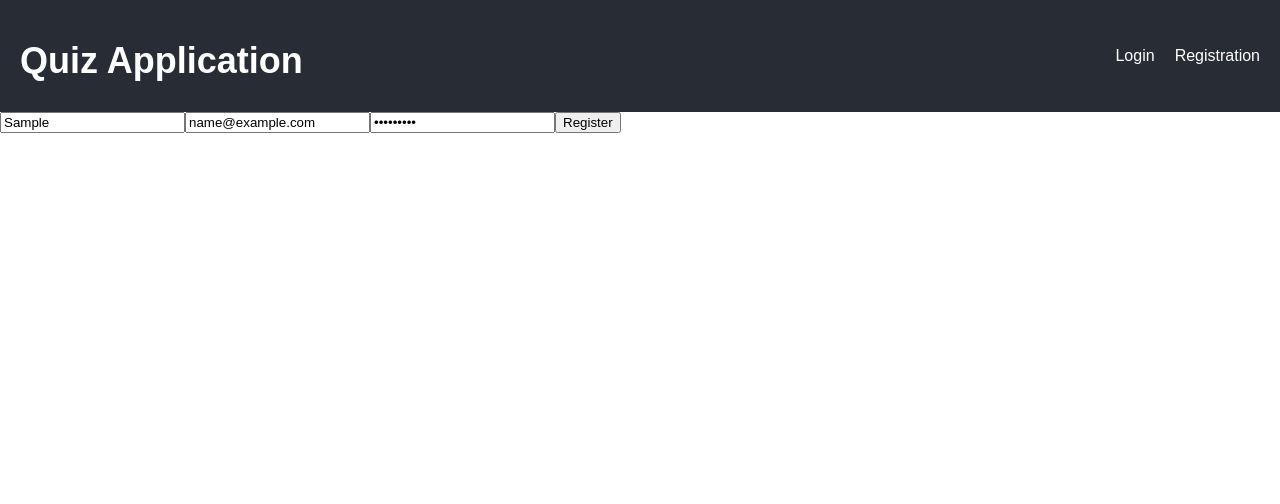
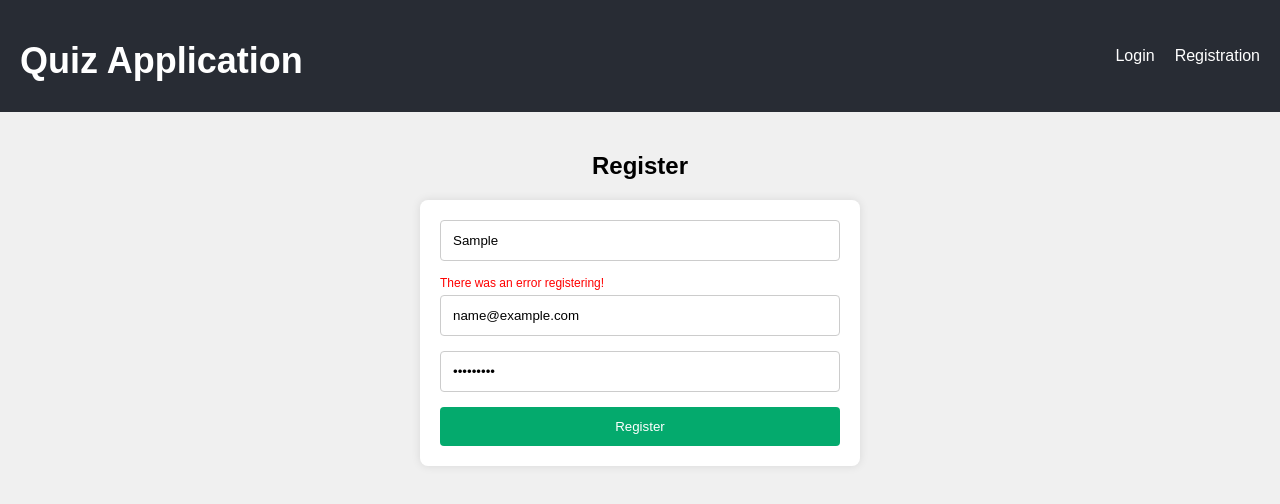
Before and after one commit to tajal1/quizapp-frontend, a React (Create React App) app: page /register in a window 1280 px wide. Both pictures are taken after typing "Sample", "name@example.com", "Sample123" into the empty fields and a click on the button "Register". Shown: the top 504 px of the page. Built offline with nearby package versions, Linux system fonts and the light colour scheme; no server answers.

Commit message:
registration refactoring

```diff
--- a/src/components/Register.js
+++ b/src/components/Register.js
@@ -1,45 +1,132 @@
-import React, { useState } from 'react';
+import React, { useState, useEffect } from 'react';
 import axios from 'axios';
+import '../styles/Login.css';
+import { useNavigate } from 'react-router-dom';
 
 const Register = () => {
   const [username, setUsername] = useState('');
   const [email, setEmail] = useState('');
   const [password, setPassword] = useState('');
+  const [usernameError, setUsernameError] = useState('');
+  const [emailError, setEmailError] = useState('');
+  const [passwordError, setPasswordError] = useState('');
+  const [usernameTouched, setUsernameTouched] = useState(false);
+  const [emailTouched, setEmailTouched] = useState(false);
+  const [passwordTouched, setPasswordTouched] = useState(false);
+  const navigate = useNavigate();
+
+  useEffect(() => {
+
+    if (usernameTouched) {
+      if (!username) {
+        setUsernameError('Please enter a username.');
+      } else {
+        setUsernameError('');
+      }
+    }
+  }, [username, usernameTouched]);
+
+  useEffect(() => {
+    if (usernameTouched) {
+      if (!username) {
+        setUsernameError('Please enter a username.');
+      } else if (username.length > 50) {
+        setUsernameError('username length must be at most 50 characters.');
+      } else {
+        setUsernameError('');
+      }
+    }
+  }, [username, usernameTouched]);
+
+
+  useEffect(() => {
+    if (emailTouched) {
+      if (!email) {
+        setEmailError('Please enter an email address.');
+      } else if (!/\S+@\S+\.\S+/.test(email)) {
+        setEmailError('Should be a valid email address.');
+      } else {
+        setEmailError('');
+      }
+    }
+  }, [email, emailTouched]);
+
+  useEffect(() => {
+    if (passwordTouched) {
+      if (!password) {
+        setPasswordError('Please enter a password.');
+      } else if (password.length > 50) {
+        setPasswordError('Password length must be at most 50 characters.');
+      } else {
+        setPasswordError('');
+      }
+    }
+  }, [password, passwordTouched]);
 
   const handleSubmit = async (e) => {
     e.preventDefault();
+
+    if (usernameError || emailError || passwordError) return;
+
     try {
-            const response = await axios.post('/api/register', { username, email, password });
-            if (response.data.success) {
-                // Optionally redirect to login
+      const response = await axios.post('http://localhost:3001/api/v1/users', { username, email, password });
+      console.log(response.data)
+      if (response.data._id) {
+        navigate('/login');
+      } else {
+        setEmailError('Registration failed. Please try again.');
       }
     } catch (error) {
-            console.error('Registration failed', error);
+      setEmailError('There was an error registering!');
     }
   };
 
   return (
-        <form onSubmit={handleSubmit}>
+    <div className="login-container">
+      <h2>Register</h2>
+      <form onSubmit={handleSubmit} className="login-form">
+        <div className="input-container">
+          {usernameError && <div className="error-message">{usernameError}</div>}
           <input
             type="text"
+            value={username}
+            onChange={(e) => {
+              setUsername(e.target.value);
+              setUsernameTouched(true);
+            }}
             placeholder="Username"
-                value={username}
-                onChange={(e) => setUsername(e.target.value)}
+            className="login-input"
           />
+        </div>
+        <div className="input-container">
+          {emailError && <div className="error-message">{emailError}</div>}
           <input
             type="email"
+            value={email}
+            onChange={(e) => {
+              setEmail(e.target.value);
+              setEmailTouched(true);
+            }}
             placeholder="Email"
-                value={email}
-                onChange={(e) => setEmail(e.target.value)}
+            className="login-input"
           />
+        </div>
+        <div className="input-container">
+          {passwordError && <div className="error-message">{passwordError}</div>}
           <input
             type="password"
+            value={password}
+            onChange={(e) => {
+              setPassword(e.target.value);
+              setPasswordTouched(true);
+            }}
             placeholder="Password"
-                value={password}
-                onChange={(e) => setPassword(e.target.value)}
+            className="login-input"
           />
-            <button type="submit">Register</button>
+        </div>
+        <button type="submit" className="login-button">Register</button>
       </form>
+    </div>
   );
 };
 
```
Lines whose indentation alone changed are shown as unchanged.
